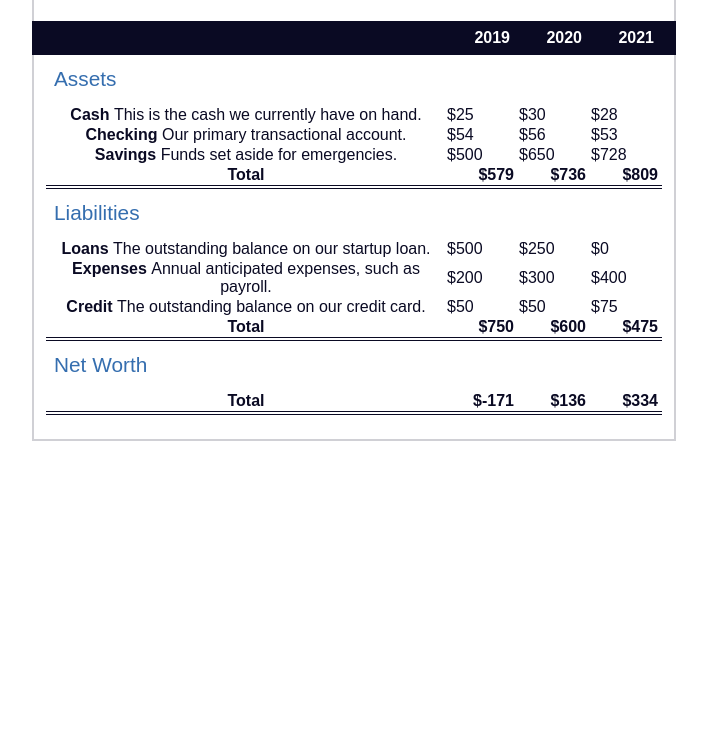
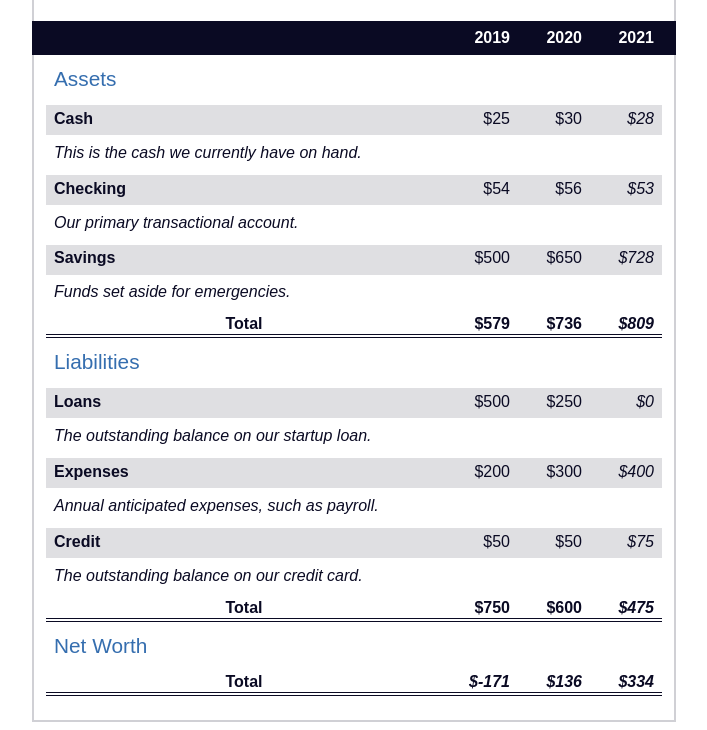
Before and after one commit to abcaplan/freecodecamp, a plain HTML site: page 11BalanceSheet/index.html in a window 1280 px wide. Shown: the part 106-836 px from the top of the page, without its empty margins (286-993 px from the left). Before the commit the page ends 800 px from the top, so only its background shows below. Drawn offline with Linux system fonts and the light colour scheme.

Commit message:
Complete Balance Sheet tutorial

```diff
--- a/11BalanceSheet/styles.css
+++ b/11BalanceSheet/styles.css
@@ -68,10 +68,6 @@ section {
     padding: 0 0.75rem 1.5rem 0.75rem;
 }
 
-span {
-    font-weight: normal;
-}
-
 table {
     border-collapse: collapse;
     border: 0;
@@ -113,3 +109,43 @@ tr.total td {
     text-align: right;
     padding: 0 0.25rem;
 }
+
+tr.total td:nth-of-type(3) {
+    padding-right: 0.5rem;
+}
+
+tr.total:hover {
+    background-color: #99c9ff;
+}
+
+td.current {
+    font-style: italic
+}
+
+tr.data {
+    background-image: linear-gradient(to bottom, #dfdfe2 1.845rem, white 1.845rem);
+}
+
+tr.data th {
+    text-align: left;
+    padding-top: 0.3rem;
+    padding-left: 0.5rem;
+}
+
+tr.data th .description {
+    display: block;
+    font-style: italic;
+    font-weight: normal;
+    padding: 1rem 0 0.75rem;
+    margin-right: -13.5rem;
+}
+
+tr.data td {
+    vertical-align: top;
+    text-align: right;
+    padding: 0.3rem 0.25rem 0;
+}
+
+tr.data td:last-of-type {
+    padding-right: 0.5rem;
+}
```
